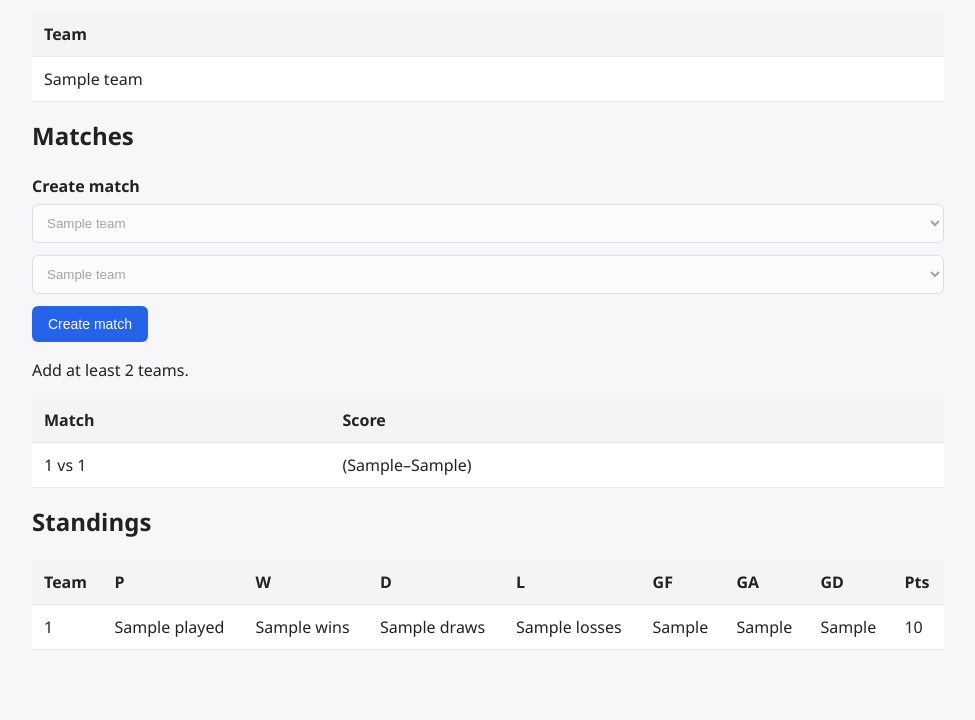
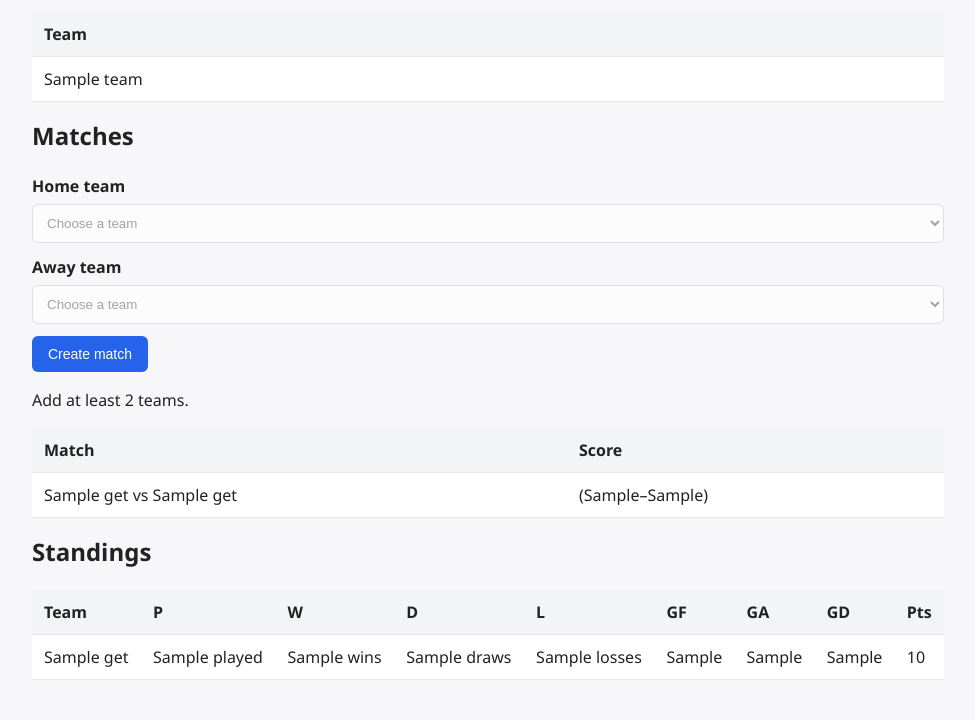
Before and after one commit to samantayebi/football-tournament-manager, a FastAPI app: template src/api/templates/tournament_detail.html in a window 1280 px wide. Shown: the part 367-1087 px from the top of the page, without its empty margins (152-1127 px from the left). Before the commit the page ends 1017 px from the top, so only its background shows below. Run offline with FastAPI, Linux system fonts and the light colour scheme; the template is opened without the code that fills it: most values are stand-ins (such as "Sample title", 1, 10 or a date in 2020); some libraries are stand-ins or nearby versions.

Commit message:
display the team name not the id of the team and add the home and away label for team selection

```diff
--- a/src/api/main.py
+++ b/src/api/main.py
@@ -150,6 +150,7 @@ async def create_match_ui(request: Request, tournament_id: str):
             {
                 "request": request,
                 "tournament": {"id": tournament_id, "teams": [], "matches": []},
+                "team_name_by_id": {},
                 "error": "Tournament not found",
             },
             status_code=404,
@@ -161,6 +162,7 @@ async def create_match_ui(request: Request, tournament_id: str):
             {
                 "request": request,
                 "tournament": tournament,
+                "team_name_by_id": _team_name_by_id(tournament),
                 "error": "Both teams are required",
             },
         )
@@ -171,6 +173,7 @@ async def create_match_ui(request: Request, tournament_id: str):
             {
                 "request": request,
                 "tournament": tournament,
+                "team_name_by_id": _team_name_by_id(tournament),
                 "error": "Home and away teams must be different",
             },
         )
@@ -185,6 +188,7 @@ async def create_match_ui(request: Request, tournament_id: str):
             {
                 "request": request,
                 "tournament": tournament,
+                "team_name_by_id": _team_name_by_id(tournament),
                 "error": str(exc),
             },
         )
@@ -192,7 +196,11 @@ async def create_match_ui(request: Request, tournament_id: str):
     tournament = repository.get_tournament(tournament_id)
     return templates.TemplateResponse(
         "partials/_matches.html",
-        {"request": request, "tournament": tournament},
+        {
+            "request": request,
+            "tournament": tournament,
+            "team_name_by_id": _team_name_by_id(tournament),
+        },
     )
 
 
@@ -223,6 +231,7 @@ def tournament_detail(request: Request, tournament_id: str):
             "request": request,
             "tournament": tournament,
             "standings": [_standing_to_dict(standing) for standing in standings],
+            "team_name_by_id": _team_name_by_id(tournament),
         },
     )
 
@@ -325,3 +334,23 @@ def _standing_to_dict(standing: object) -> dict:
         "points": standing.points,
         "goal_diff": standing.goal_diff,
     }
+
+
+def _team_name_by_id(tournament: object) -> dict:
+    teams = []
+    if isinstance(tournament, dict):
+        teams = tournament.get("teams") or []
+    else:
+        teams = getattr(tournament, "teams", []) or []
+
+    name_by_id = {}
+    for team in teams:
+        if isinstance(team, dict):
+            team_id = team.get("id")
+            name = team.get("name")
+        else:
+            team_id = getattr(team, "id", None)
+            name = getattr(team, "name", None)
+        if team_id is not None and name is not None:
+            name_by_id[str(team_id)] = str(name)
+    return name_by_id
--- a/src/api/templates/partials/_matches.html
+++ b/src/api/templates/partials/_matches.html
@@ -5,23 +5,26 @@
     hx-target="#matches-section"
     hx-swap="outerHTML"
   >
-    <label for="home-team">Create match</label>
+    <label for="home-team">Home team</label>
     <select
       id="home-team"
       name="home_team_id"
       required
       {% if form_disabled %}disabled{% endif %}
     >
+      <option value="" selected disabled>Choose a team</option>
       {% for team in tournament.teams %}
         <option value="{{ team.id }}">{{ team.name }}</option>
       {% endfor %}
     </select>
+    <label for="away-team">Away team</label>
     <select
       id="away-team"
       name="away_team_id"
       required
       {% if form_disabled %}disabled{% endif %}
     >
+      <option value="" selected disabled>Choose a team</option>
       {% for team in tournament.teams %}
         <option value="{{ team.id }}">{{ team.name }}</option>
       {% endfor %}
@@ -50,7 +53,11 @@
       <tbody>
         {% for match in tournament.matches %}
           <tr>
-            <td>{{ match.home_team_id }} vs {{ match.away_team_id }}</td>
+            <td>
+              {{ team_name_by_id.get(match.home_team_id, match.home_team_id) }}
+              vs
+              {{ team_name_by_id.get(match.away_team_id, match.away_team_id) }}
+            </td>
             <td>
               {% if match.home_goals is not none and match.away_goals is not none %}
                 ({{ match.home_goals }}–{{ match.away_goals }})
--- a/src/api/templates/partials/_standings.html
+++ b/src/api/templates/partials/_standings.html
@@ -16,7 +16,7 @@
     <tbody>
       {% for standing in standings %}
         <tr>
-          <td>{{ standing.team_id }}</td>
+          <td>{{ team_name_by_id.get(standing.team_id, standing.team_id) }}</td>
           <td>{{ standing.played }}</td>
           <td>{{ standing.wins }}</td>
           <td>{{ standing.draws }}</td>
```
